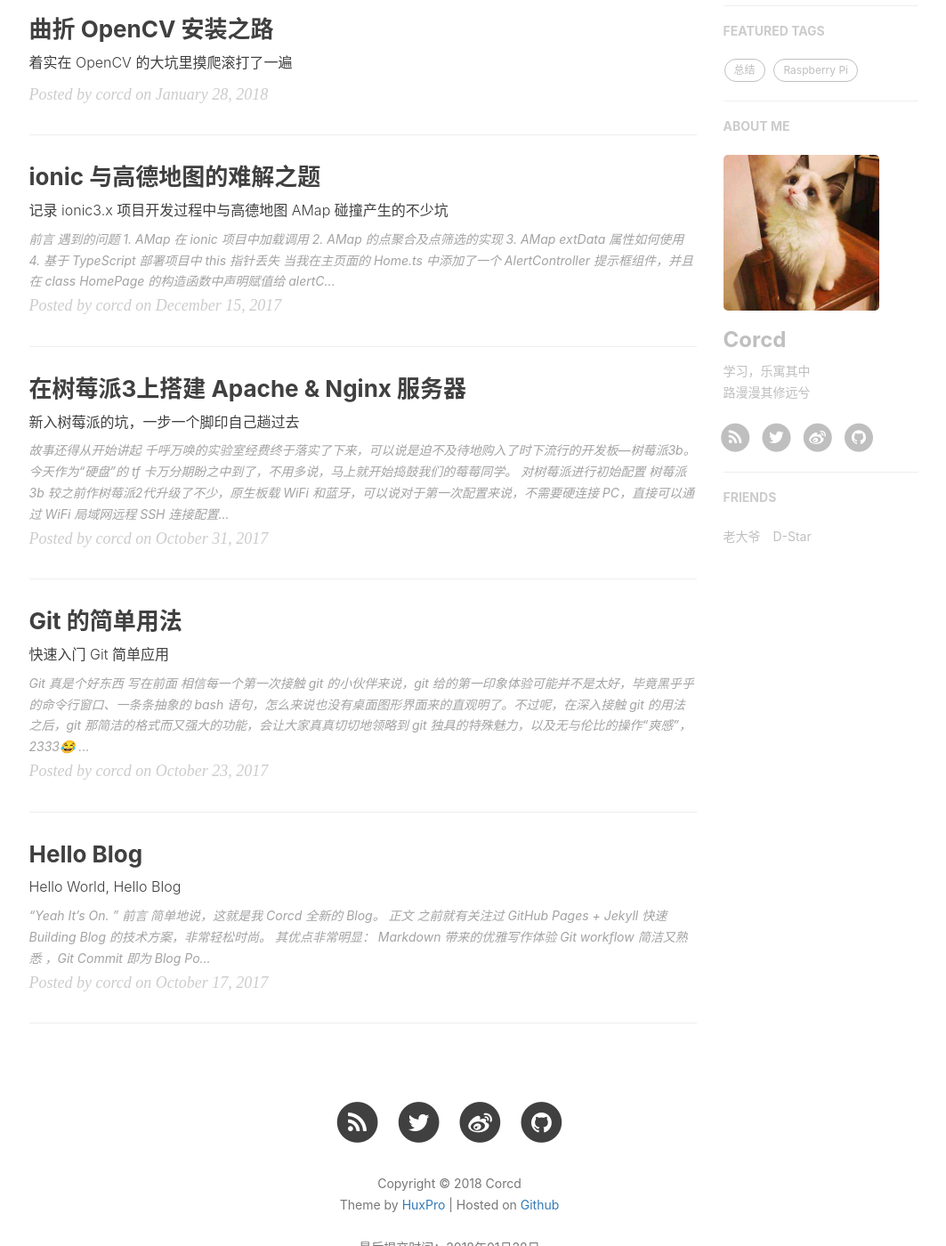
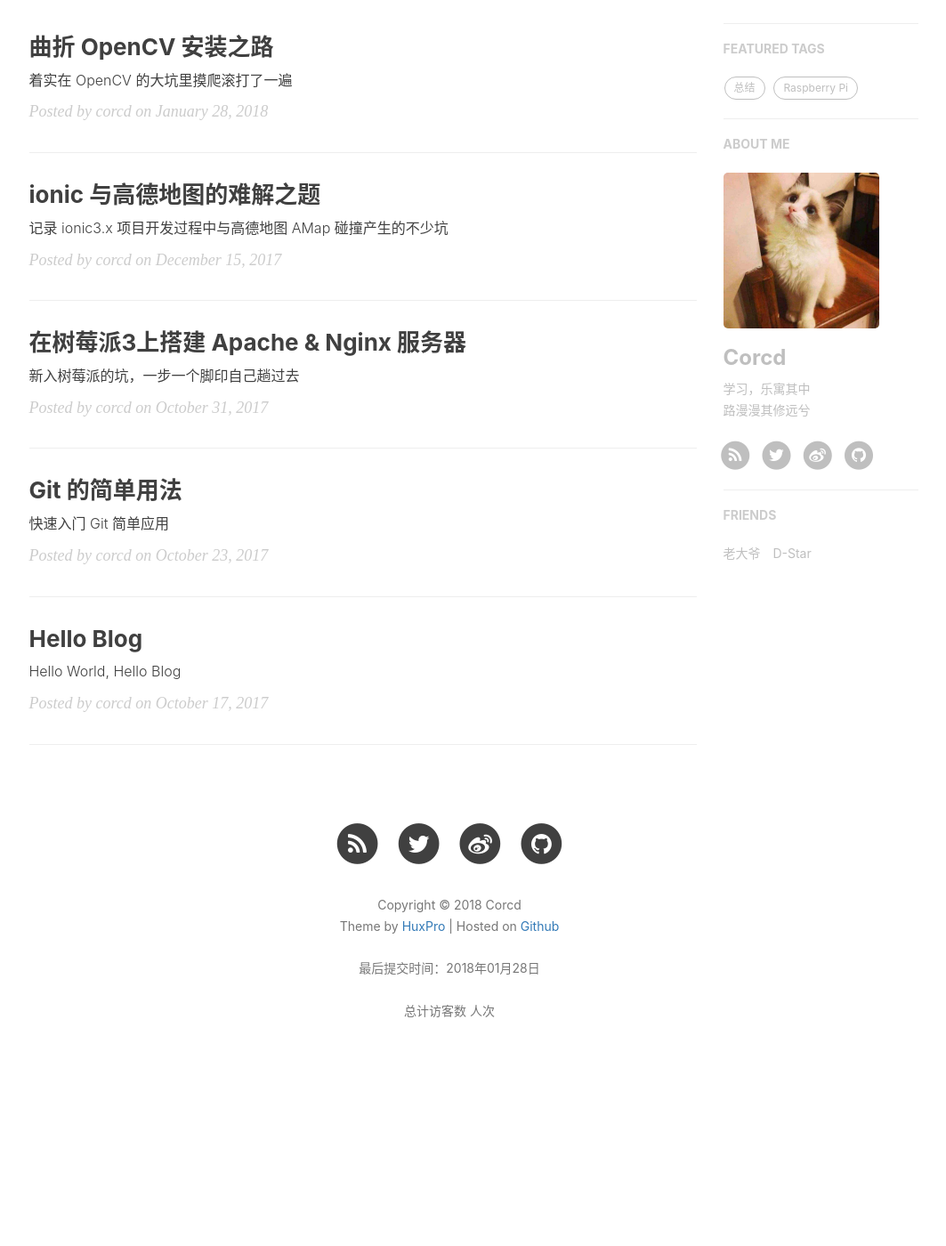
Before and after one commit to corcd/corcd.github.io, a Jekyll site: the page built from index.html, in a window 1280 px wide and 1400 px high, scrolled down 432 px. Shown: the whole window at 89% size, without its empty margins (135-1198 px from the left). Built offline with Jekyll 4.4.1, drawn with Linux system fonts in a browser that asks for light colours; nearby versions of some CDN libraries; the list of posts is cut into pages by our own code; comment, search, counter and statistics services are not loaded; after the commit the page ends 1672 px from its top, so only the background shows below that.

Commit message:
something changed

```diff
--- a/_config.yml
+++ b/_config.yml
@@ -27,7 +27,7 @@
 permalink: pretty
 paginate: 10
 exclude: ["less","node_modules","Gruntfile.js","package.json","README.md","README.zh.md"]
-anchorjs: true                          # if you want to customize anchor. check out line:181 of `post.html`
+anchorjs: false                         # if you want to customize anchor. check out line:181 of `post.html`
 
 
 
--- a/_layouts/page.html
+++ b/_layouts/page.html
@@ -15,7 +15,7 @@
                 <div class="site-heading">
                     <h1>{% if page.title %}{{ page.title }}{% else %}{{ site.title }}{% endif %}</h1>
                     <!--<hr class="small">-->
-                    <!-- <span class="subheading">{{ page.description }}</span> -->
+                    <span class="subheading">{{ page.description }}</span>
                 </div>
             </div>
         </div>
--- a/_posts/2017-10-22-git-commands-directions.markdown
+++ b/_posts/2017-10-22-git-commands-directions.markdown
@@ -16,7 +16,7 @@
 
 # 写在前面
 
-相信每一个第一次接触 git 的小伙伴来说，git 给的第一印象体验可能并不是太好，毕竟黑乎乎的命令行窗口、一条条抽象的 bash 语句，怎么来说也没有桌面图形界面来的直观明了。不过呢，在深入接触 git 的用法之后，git 那简洁的格式而又强大的功能，会让大家真真切切地领略到 git 独具的特殊魅力，以及无与伦比的操作“爽感”，2333😂
+相信每一个第一次接触 git 的小伙伴来说，git 给的第一印象体验可能并不是太好，毕竟黑乎乎的命令行窗口、一行行抽象的 bash 语句，怎么来说也没有桌面图形界面来的直观明了。不过呢，在深入接触 git 的用法之后，git 那简洁的格式而又强大的功能，会让大家真真切切地领略到 git 独具的特殊魅力，以及无与伦比的操作“爽感”，2333😂
 
 -------
 
--- a/index.html
+++ b/index.html
@@ -13,10 +13,11 @@
         <h3 class="post-subtitle">
             {{ post.subtitle }}
         </h3>
+        {% endif %}{% if post.preview %}
+        <div class="post-content-preview">
+            {{ post.preview | strip_html | truncate:200 }}
+        </div>
         {% endif %}
-        <div class="post-content-preview">
-            {{ post.content | strip_html | truncate:200 }}
-        </div>
     </a>
     <p class="post-meta">
         Posted by {% if post.author %}{{ post.author }}{% else %}{{ site.title }}{% endif %} on {{ post.date | date: "%B %-d, %Y" }}
```
